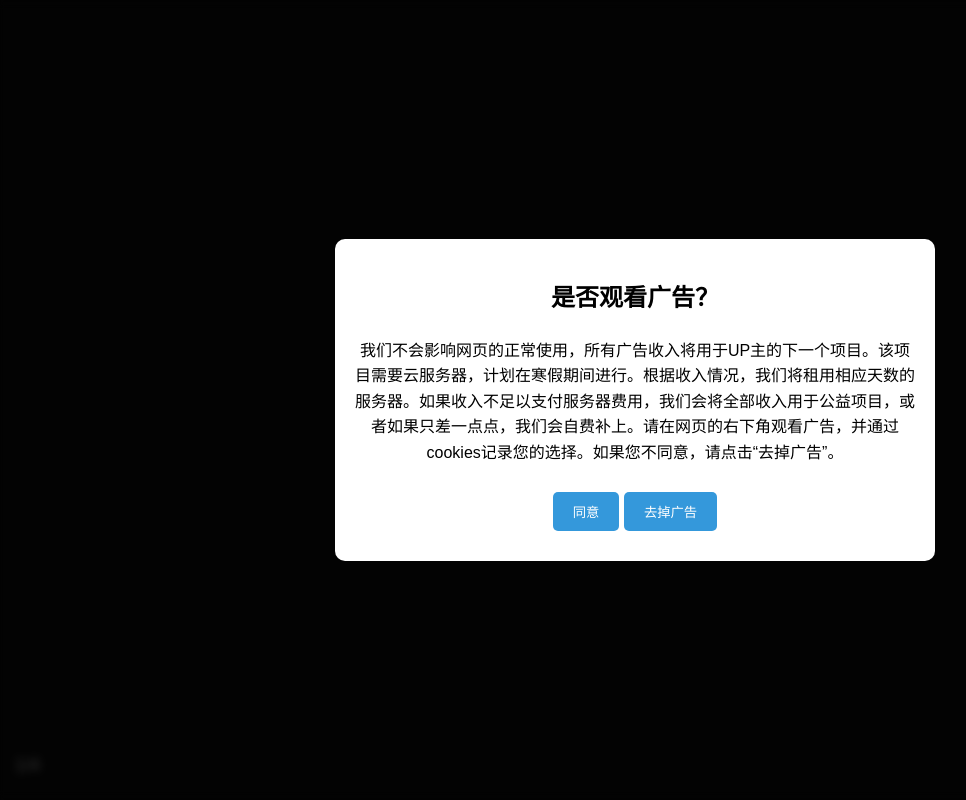
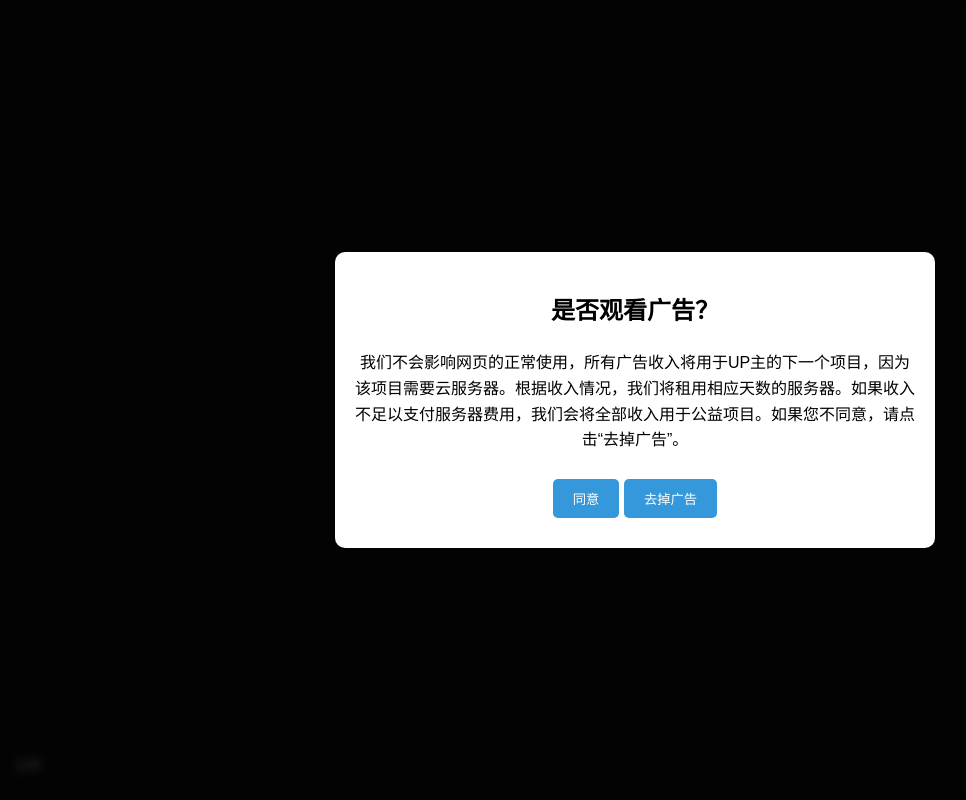
Before and after one commit to Stars-emerge-as-clouds-clear/web-win, a plain HTML site: page index.html in a window 1280 px wide. Shown: the top 800 px of the page, without its empty margins (5-971 px from the left). Drawn offline with Linux system fonts and the light colour scheme.

Commit message:
Update index.html

```diff
--- a/index.html
+++ b/index.html
@@ -187,7 +187,7 @@
     <div class="ad-modal" id="adModal">
         <div class="ad-modal-content">
             <h2>是否观看广告？</h2>
-            <p>我们不会影响网页的正常使用，所有广告收入将用于UP主的下一个项目。该项目需要云服务器，计划在寒假期间进行。根据收入情况，我们将租用相应天数的服务器。如果收入不足以支付服务器费用，我们会将全部收入用于公益项目，或者如果只差一点点，我们会自费补上。请在网页的右下角观看广告，并通过cookies记录您的选择。如果您不同意，请点击“去掉广告”。</p>
+            <p>我们不会影响网页的正常使用，所有广告收入将用于UP主的下一个项目，因为该项目需要云服务器。根据收入情况，我们将租用相应天数的服务器。如果收入不足以支付服务器费用，我们会将全部收入用于公益项目。如果您不同意，请点击“去掉广告”。</p>
             <button class="ad-modal-button" onclick="showAds()">同意</button>
             <button class="ad-modal-button" onclick="removeAds()">去掉广告</button>
         </div>
```
